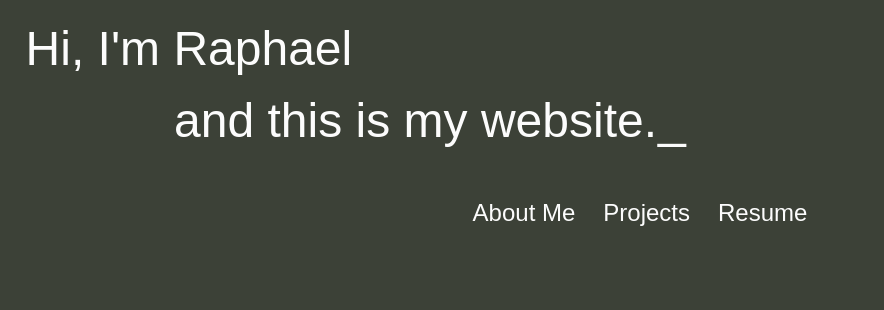
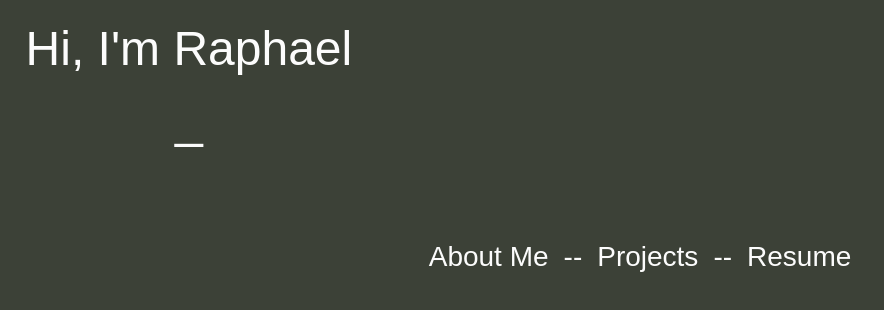
Before and after one commit to RaphaLK/RaphaLK.github.io, a React (Create React App) app: page / in a window 1280 px wide. Shown: the top 310 px of the page, without its empty margins (0-884 px from the left). Built offline with nearby package versions, Linux system fonts and the light colour scheme.

Commit message:
Animations!

```diff
--- a/src/App.css
+++ b/src/App.css
@@ -5,7 +5,7 @@
 * {
   font-family: "Noto Sans JP", sans-serif;
   font-optical-sizing: auto;
-  font-weight: 400;
+  font-weight: 500;
   font-style: normal;
 }
 
--- a/src/components/Navbar.css
+++ b/src/components/Navbar.css
@@ -2,11 +2,14 @@
   display: flex;
   flex-direction: row;
   width: 100%;
+  opacity: 0;
   justify-content: center;
   align-content: center;
+  animation: fade-in 2s;
+  animation-delay: 2s;
+  animation-fill-mode: forwards;
 
-
-  @apply mb-1;
+  @apply mt-10;
 }
 
 ul {
@@ -21,11 +24,14 @@ ul li {
   @apply mb-2 mt-2;
 }
 
+ul p {
+  font-size: 1.75rem;
+  @apply text-SoftWhite;
+}
+
 ul li p {
-  border-radius: 8px;
-  width: 100%;
   padding: .25em;
-  font-size: 1.5rem;
+  font-size: 1.75rem;
   text-decoration: inherit;
   align-items: center;
 
@@ -37,3 +43,12 @@ ul li p:hover {
   transition: ease-in-out 0.4s;
 
 }
+
+@keyframes fade-in {
+  from {
+    opacity: 0;
+  }
+  to {
+    opacity: 100;
+  }
+}
--- a/src/components/Navbar.js
+++ b/src/components/Navbar.js
@@ -8,9 +8,11 @@ const Navbar = () => {
         <li>
           <p>About Me</p>
         </li>
+          <p> -- </p>
         <li>
           <p>Projects</p>
         </li>
+          <p> -- </p>
         <li>
           <p>Resume</p>
         </li>
--- a/src/pages/HomePage.js
+++ b/src/pages/HomePage.js
@@ -16,6 +16,7 @@ export const HomePage = () => {
           options={{
             loop: true,
             cursor: '_',
+            delay: 50,
           }}
           onInit={(typewriter) => {
             typewriter.typeString('<span> and this is my website.</span>')
```
